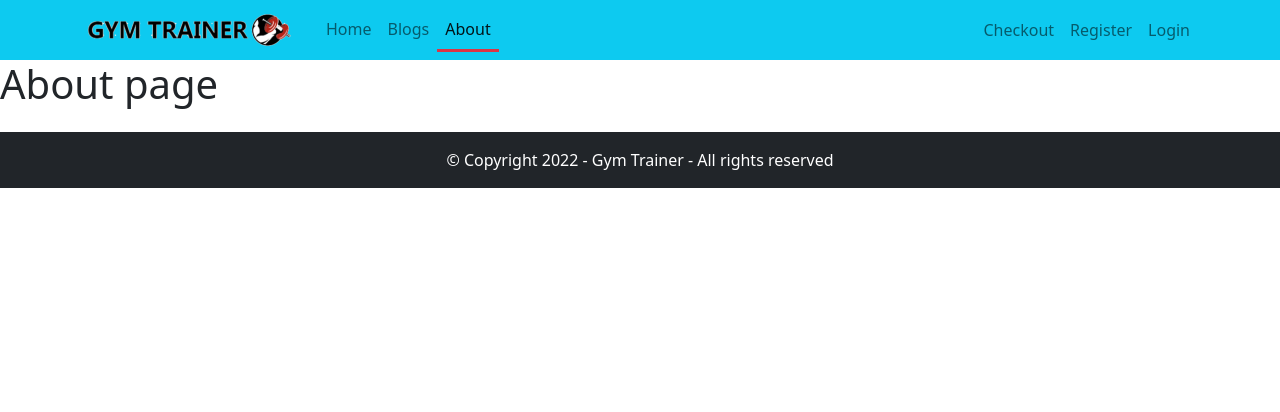
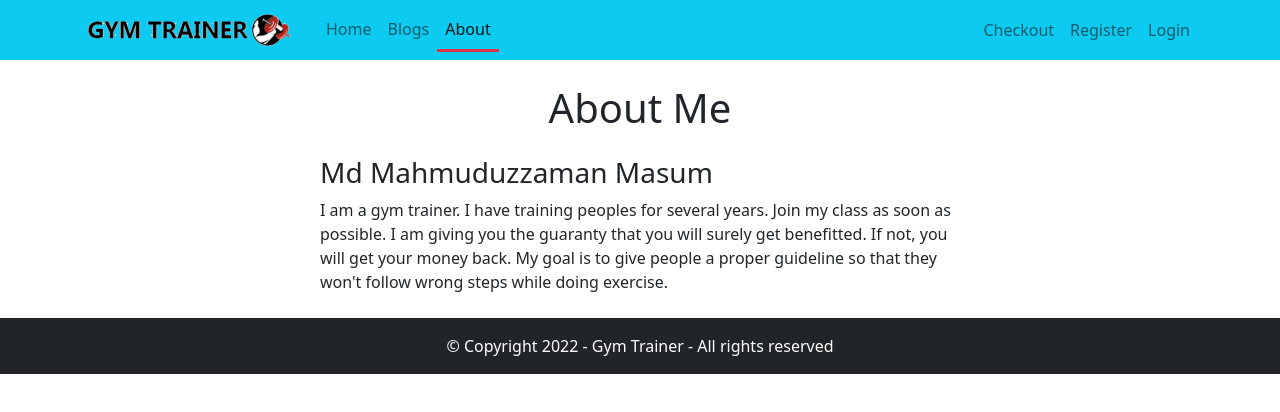
Before and after one commit to mdmahmu/gym-trainer, a React (Create React App) app: page /about in a window 1280 px wide. Shown: the top 412 px of the page. Built offline with nearby package versions, Linux system fonts and the light colour scheme; no server answers.

Commit message:
about section done

```diff
--- a/src/Pages/About/About.js
+++ b/src/Pages/About/About.js
@@ -2,8 +2,10 @@ import React from 'react';
 
 const About = () => {
     return (
-        <div>
-            <h1>About page</h1>
+        <div className="w-50 mx-auto mt-4" text-center>
+            <h1 className="text-center">About Me</h1>
+            <h3 className="mt-4">Md Mahmuduzzaman Masum</h3>
+            <p>I am a gym trainer. I have training peoples for several years. Join my class as soon as possible. I am giving you the guaranty that you will surely get benefitted. If not, you will get your money back. My goal is to give people a proper guideline so that they won't follow wrong steps while doing exercise. </p>
         </div>
     );
 };
```
